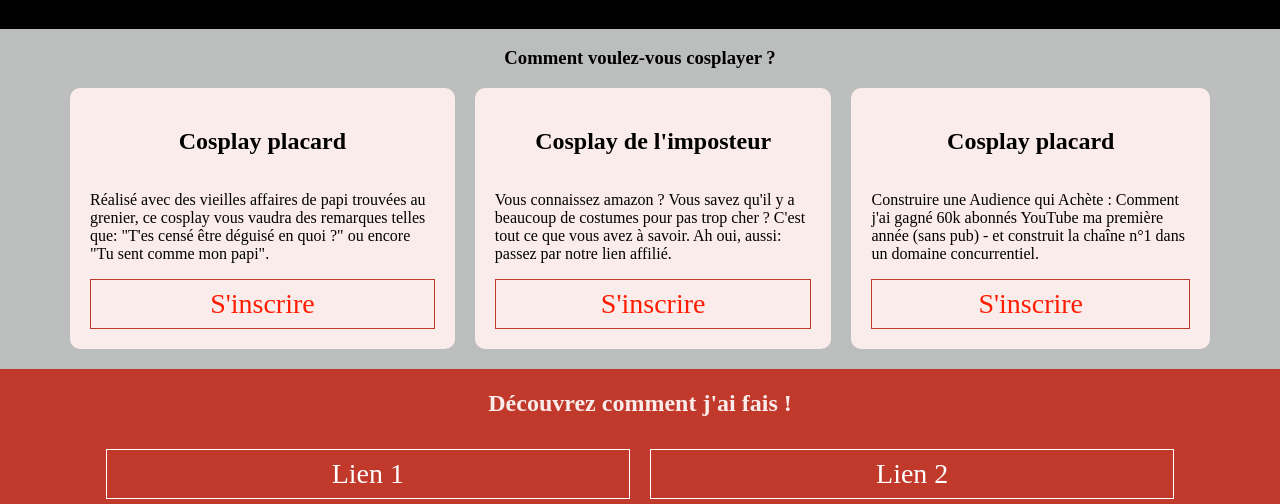
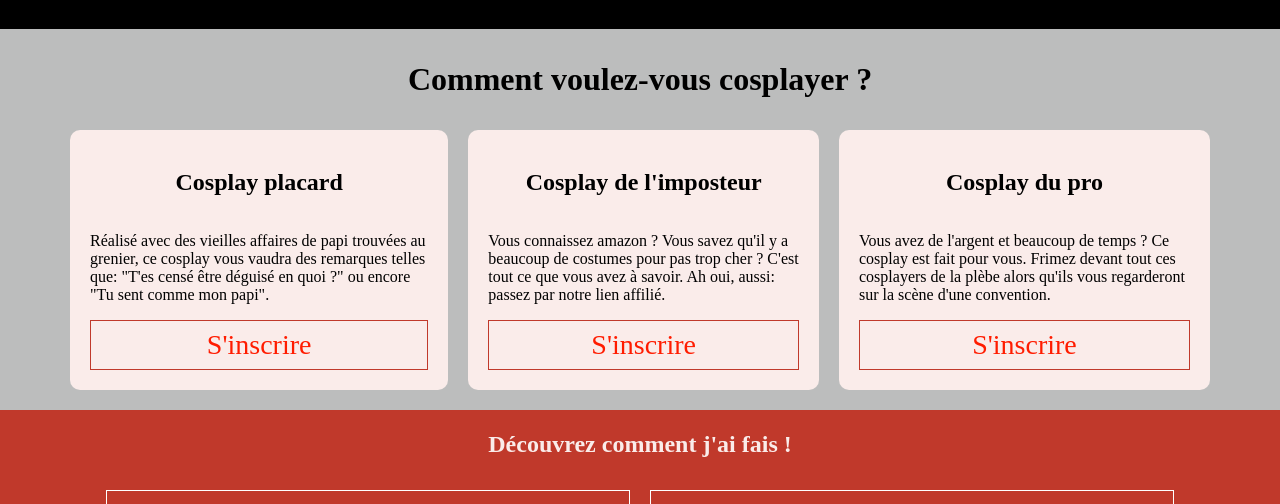
Before and after one commit to HumanBojack/shittycosplaywebsite, a plain HTML site: page index.html in a window 1280 px wide. Shown: the part 785-1289 px from the top of the page. Drawn offline with Linux system fonts and the light colour scheme.

Commit message:
Finitions

```diff
--- a/index.html
+++ b/index.html
@@ -71,8 +71,8 @@
 				<a href="#">S'inscrire</a>
 			</div>
 			<div>
-				<h2>Cosplay placard</h2>
-				<p>Construire une Audience qui Achète : Comment j'ai gagné 60k abonnés YouTube ma première année (sans pub) - et construit la chaîne n°1 dans un domaine concurrentiel.</p>
+				<h2>Cosplay du pro</h2>
+				<p>Vous avez de l'argent et beaucoup de temps ? Ce cosplay est fait pour vous. Frimez devant tout ces cosplayers de la plèbe alors qu'ils vous regarderont sur la scène d'une convention.</p>
 				<a href="#">S'inscrire</a>
 			</div>
 		</div>
--- a/style.css
+++ b/style.css
@@ -58,12 +58,16 @@ i>img{width:35px;}
 #choix-cosplay>div>div>div{display:flex;padding: 20px;background: #faecea;border-radius:10px;margin:0;flex-direction:column;justify-content:space-between;}
 #choix-cosplay>div>div>div:nth-child(2){margin: 0 20px;}
 
-#choix-cosplay h3{text-align: center;width: 100%;}
+#choix-cosplay h3{text-align: center;width: 100%; font-size:2em;}
 #choix-cosplay h2{text-align: center;width: 100%;}
 
 #choix-cosplay a{color: rgb(255,28,0);display: block;text-align: center;border: 1px solid #C0392B;text-decoration: none;padding: 8px 18px;font-size: 1.75em;}
 #choix-cosplay a:hover{color:#fff;background:#C0392B;}
 
+@media (max-width: 640px){
+	#choix-cosplay>div>div{flex-direction: column;}
+	#choix-cosplay > div > div > div:nth-child(2){margin:10px 0px;}
+}
 
 
 /* "Découvrez comment j'ai fais !" */
@@ -72,16 +76,12 @@ i>img{width:35px;}
 
 #ressources h3{text-align: center;font-size:1.5em; margin:5px;}
 #ressources a{color:#fff;display: block;text-align: center;border: 1px solid #fff;text-decoration: none;padding: 8px 18px;font-size: 1.75em;width: 40%;margin: 0 10px;}
+#ressources a:hover{color:#C0392B;background-color:#faecea;}
 
 
-
+/* Footer */
 footer{background-color: rgb(39, 39, 39);display: flex;width: 100%;}
 footer span{color: rgb(84, 84, 84);padding: 2em;}
 
 footer a{color: rgb(84, 84, 84); margin:15px 10px;}
 footer a:hover{text-decoration:none;}
-
-@media (max-width: 640px){
-	#choix-cosplay>div>div{flex-direction: column;}
-	#choix-cosplay > div > div > div:nth-child(2){margin:10px 0px;}
-}
```
Also changed, not shown: 1 other file.
